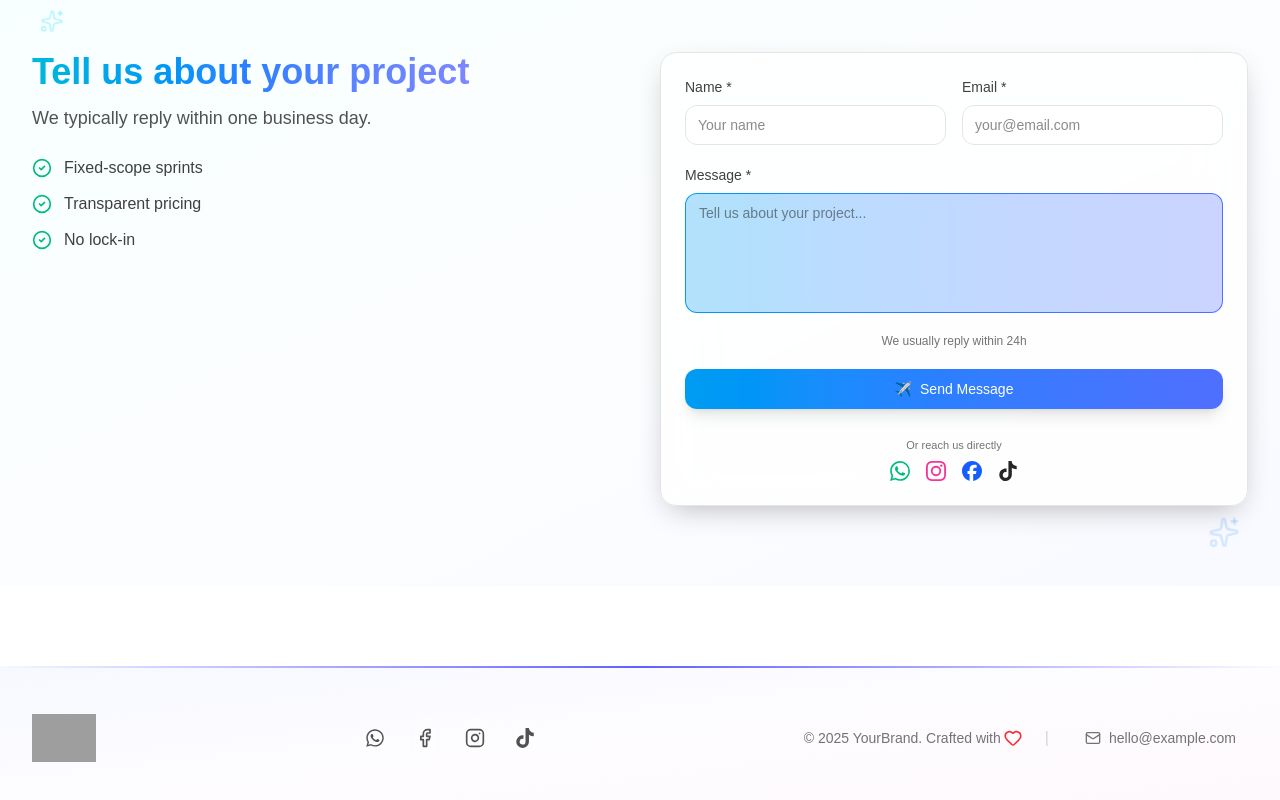
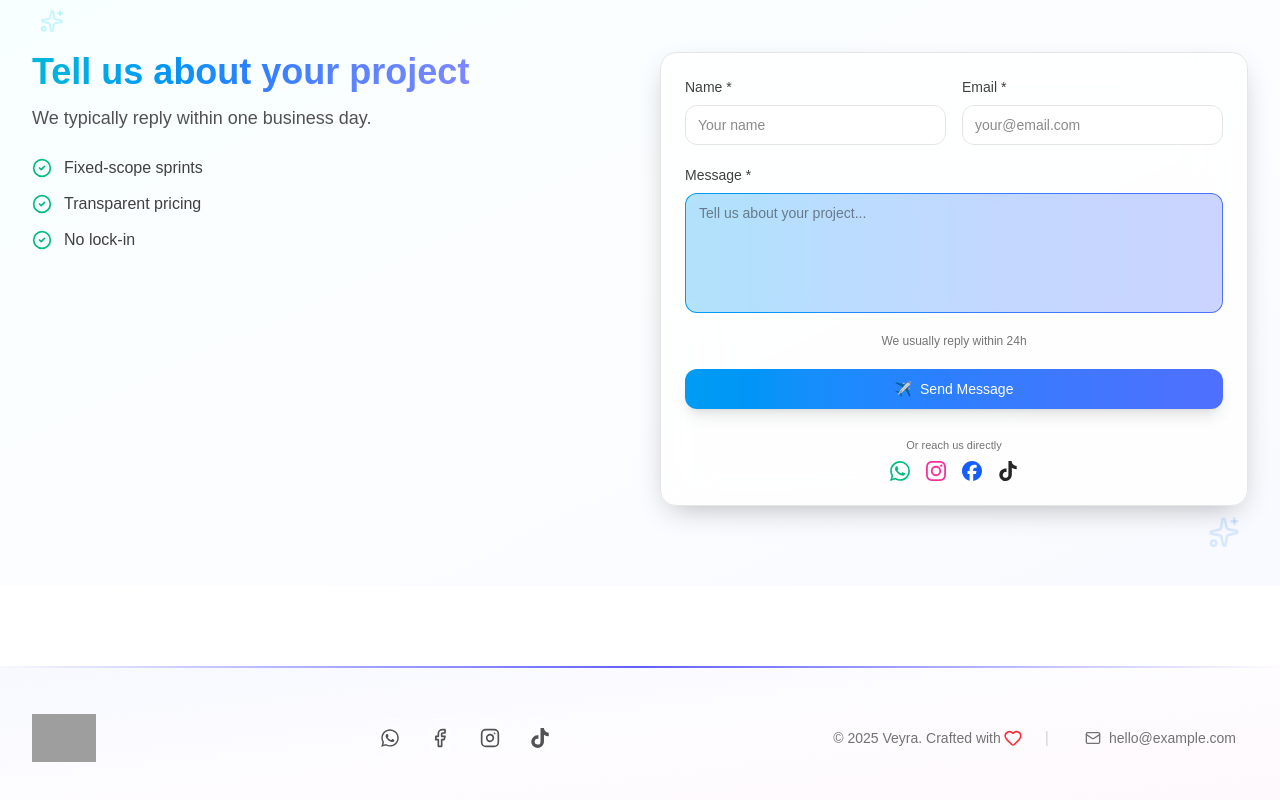
Before and after one commit to mohammad516/my-veyra_site, a Next.js app: page / in a window 1280 px wide. Shown: the part 5754-6554 px from the top of the page. Built offline with nearby package versions, Linux system fonts and the light colour scheme; grey boxes are pictures that could not be loaded.

Commit message:
Final fix after build

```diff
--- a/app/components/layout/Footer.tsx
+++ b/app/components/layout/Footer.tsx
@@ -158,7 +158,7 @@ const Footer = () => (
               viewport={{ once: true }}
               transition={{ duration: 0.6, delay: 0.4 }}
             >
-              © {new Date().getFullYear()} YourBrand. Crafted with{" "}
+              © {new Date().getFullYear()} Veyra. Crafted with{" "}
               <motion.div
                 animate={{ scale: [1, 1.2, 1] }}
                 transition={{ duration: 1.5, repeat: Infinity, ease: "easeInOut" }}
```
